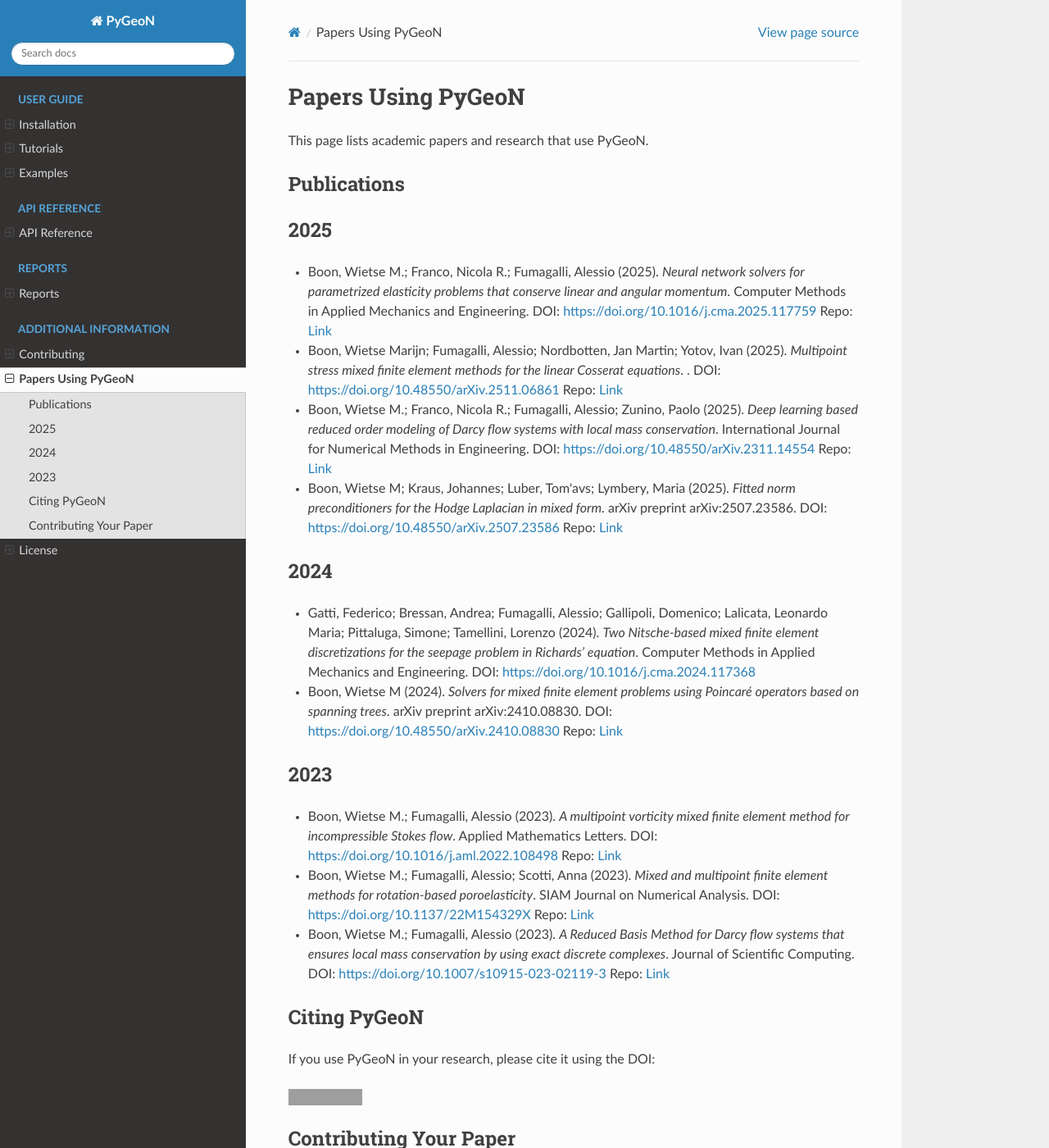
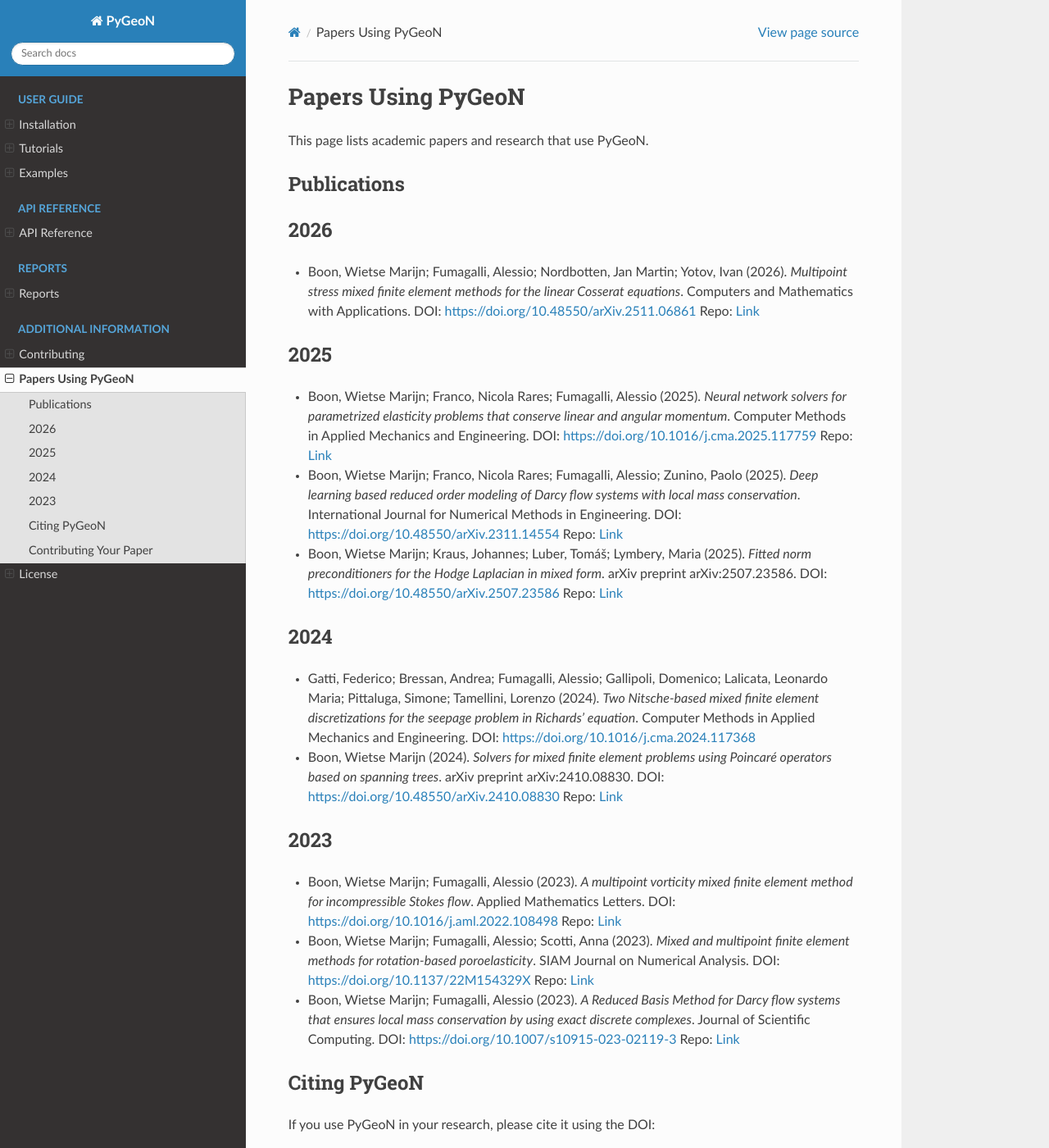
Before and after one commit to compgeo-mox/pygeon, a Sphinx documentation site: the page built from docs/papers.rst, in a window 1280 px wide and 1400 px high. Shown: the whole window at 82% size. Built offline with Sphinx 7.4.7 and the Read the Docs theme 3.1.0, drawn with Linux system fonts in a browser that asks for light colours; pages that are not in the unit, such as notebooks, are missing from menus; part of the change alters nothing that is shown; grey boxes are pictures that could not be loaded.

Commit message:
Add accepted Cosserat paper and standardize papers.bib
- Update the previously "submitted" Boon2025 entry now that the
  Cosserat paper has been accepted at Computers and Mathematics with
  Applications (2026), filling in journal/note/url.
- Standardize field order, alignment, and entry-type casing across
  all papers.bib entries; rename the two inconsistently-cased keys
  (boon2025fitted -> Boon2025b, boon2024solvers -> Boon2024b).
- Replace LaTeX accent escapes with plain UTF-8 (Tomáš, Poincaré),
  fixing broken rendering in the generated papers.rst.
- Spell out author first/middle names consistently (Wietse M. ->
  Wietse Marijn, Nicola R. -> Nicola Rares).
- Regenerate docs/papers.rst via docs/update_papers.py.

Co-Authored-By: Claude Sonnet 5 <noreply@anthropic.com>

```diff
--- a/docs/papers.bib
+++ b/docs/papers.bib
@@ -1,27 +1,15 @@
-@Article{Boon2022b,
-  author  = {Boon, Wietse M. and Fumagalli, Alessio},
-  title   = {A multipoint vorticity mixed finite element method for incompressible Stokes flow},
-  journal = {Applied Mathematics Letters},
-  year    = {2023},
-  volume  = {137},
-  doi     = {10.1016/j.aml.2022.108498},
-  url     = {https://github.com/compgeo-mox/three_fields_stokes},
-}
-
-@Article{Boon2022c,
-  author  = {Boon, Wietse M. and Fumagalli, Alessio and Scotti, Anna},
-  title   = {Mixed and multipoint finite element methods for rotation-based poroelasticity},
-  journal = {SIAM Journal on Numerical Analysis},
-  year    = {2023},
-  volume  = {61},
-  number  = {5},
-  pages   = {2485--2508},
-  doi     = {10.1137/22M154329X},
-  url     = {https://github.com/compgeo-mox/rotation_based_biot},
+@Article{Boon2025,
+  author  = {Boon, Wietse Marijn and Fumagalli, Alessio and Nordbotten, Jan Martin and Yotov, Ivan},
+  title   = {Multipoint stress mixed finite element methods for the linear Cosserat equations},
+  journal = {Computers and Mathematics with Applications},
+  year    = {2026},
+  note    = {Accepted},
+  doi     = {10.48550/arXiv.2511.06861},
+  url     = {https://github.com/compgeo-mox/cosserat},
 }
 
 @Article{Boon2024,
-  author  = {Boon, Wietse M. and Franco, Nicola R. and Fumagalli, Alessio},
+  author  = {Boon, Wietse Marijn and Franco, Nicola Rares and Fumagalli, Alessio},
   title   = {Neural network solvers for parametrized elasticity problems that conserve linear and angular momentum},
   journal = {Computer Methods in Applied Mechanics and Engineering},
   year    = {2025},
@@ -30,15 +18,24 @@
   url     = {https://github.com/compgeo-mox/conservative_ml_elasticity},
 }
 
-@Article{Boon2022,
-  author  = {Boon, Wietse M. and Fumagalli, Alessio},
-  title   = {A Reduced Basis Method for Darcy flow systems that ensures local mass conservation by using exact discrete complexes},
-  journal = {Journal of Scientific Computing},
-  year    = {2023},
-  volume  = {94},
-  number  = {3},
-  doi     = {10.1007/s10915-023-02119-3},
-  url     = {https://github.com/compgeo-mox/conservative_rom},
+@Article{Boon2023,
+  author  = {Boon, Wietse Marijn and Franco, Nicola Rares and Fumagalli, Alessio and Zunino, Paolo},
+  title   = {Deep learning based reduced order modeling of Darcy flow systems with local mass conservation},
+  journal = {International Journal for Numerical Methods in Engineering},
+  year    = {2025},
+  note    = {Accepted},
+  doi     = {10.48550/arXiv.2311.14554},
+  url     = {https://github.com/compgeo-mox/conservative_ml},
+}
+
+@Article{Boon2025b,
+  author  = {Boon, Wietse Marijn and Kraus, Johannes and Luber, Tomáš and Lymbery, Maria},
+  title   = {Fitted norm preconditioners for the Hodge Laplacian in mixed form},
+  journal = {arXiv preprint arXiv:2507.23586},
+  year    = {2025},
+  note    = {Accepted},
+  doi     = {10.48550/arXiv.2507.23586},
+  url     = {https://github.com/wmboon/preconditioning_HodgeLaplace},
 }
 
 @Article{Gatti2024,
@@ -50,40 +47,44 @@
   doi     = {10.1016/j.cma.2024.117368},
 }
 
-@Unpublished{Boon2025,
-  author = {Boon, Wietse Marijn and Fumagalli, Alessio and Nordbotten, Jan Martin and Yotov, Ivan},
-  title  = {Multipoint stress mixed finite element methods for the linear Cosserat equations},
-  note   = {Submitted to Computers and Mathematics with Applications},
-  year   = {2025},
-  doi    = {10.48550/arXiv.2511.06861},
-  url    = {https://github.com/compgeo-mox/cosserat},
+@Article{Boon2024b,
+  author  = {Boon, Wietse Marijn},
+  title   = {Solvers for mixed finite element problems using Poincaré operators based on spanning trees},
+  journal = {arXiv preprint arXiv:2410.08830},
+  year    = {2024},
+  doi     = {10.48550/arXiv.2410.08830},
+  url     = {https://github.com/wmboon/poincare},
 }
 
-@Article{Boon2023,
-  author  = {Boon, Wietse M. and Franco, Nicola R. and Fumagalli, Alessio and Zunino, Paolo},
-  title   = {Deep learning based reduced order modeling of Darcy flow systems with local mass conservation},
-  journal = {International Journal for Numerical Methods in Engineering},
-  year    = {2025},
-  note    = {Accepted},
-  doi     = {10.48550/arXiv.2311.14554},
-  url     = {https://github.com/compgeo-mox/conservative_ml},
+@Article{Boon2022b,
+  author  = {Boon, Wietse Marijn and Fumagalli, Alessio},
+  title   = {A multipoint vorticity mixed finite element method for incompressible Stokes flow},
+  journal = {Applied Mathematics Letters},
+  year    = {2023},
+  volume  = {137},
+  doi     = {10.1016/j.aml.2022.108498},
+  url     = {https://github.com/compgeo-mox/three_fields_stokes},
 }
 
-@article{boon2025fitted,
-  title={Fitted norm preconditioners for the Hodge Laplacian in mixed form},
-  author={Boon, Wietse M and Kraus, Johannes and Luber, Tom{\'a}{\v{s}} and Lymbery, Maria},
-  note   = {Accepted},
-  journal={arXiv preprint arXiv:2507.23586},
-  doi = {10.48550/arXiv.2507.23586},
-  year={2025},
-  url     = {https://github.com/wmboon/preconditioning_HodgeLaplace},
+@Article{Boon2022c,
+  author  = {Boon, Wietse Marijn and Fumagalli, Alessio and Scotti, Anna},
+  title   = {Mixed and multipoint finite element methods for rotation-based poroelasticity},
+  journal = {SIAM Journal on Numerical Analysis},
+  year    = {2023},
+  volume  = {61},
+  number  = {5},
+  pages   = {2485--2508},
+  doi     = {10.1137/22M154329X},
+  url     = {https://github.com/compgeo-mox/rotation_based_biot},
 }
 
-@article{boon2024solvers,
-  title={Solvers for mixed finite element problems using Poincaré operators based on spanning trees},
-  author={Boon, Wietse M},
-  journal={arXiv preprint arXiv:2410.08830},
-  year={2024},
-  doi = {10.48550/arXiv.2410.08830},
-  url     = {https://github.com/wmboon/poincare},
+@Article{Boon2022,
+  author  = {Boon, Wietse Marijn and Fumagalli, Alessio},
+  title   = {A Reduced Basis Method for Darcy flow systems that ensures local mass conservation by using exact discrete complexes},
+  journal = {Journal of Scientific Computing},
+  year    = {2023},
+  volume  = {94},
+  number  = {3},
+  doi     = {10.1007/s10915-023-02119-3},
+  url     = {https://github.com/compgeo-mox/conservative_rom},
 }
--- a/docs/papers.rst
+++ b/docs/papers.rst
@@ -5,18 +5,21 @@ This page lists academic papers and research that use PyGeoN.
 
 Publications
 ------------
+2026
+----
+- Boon, Wietse Marijn; Fumagalli, Alessio; Nordbotten, Jan Martin; Yotov, Ivan (2026). *Multipoint stress mixed finite element methods for the linear Cosserat equations*. Computers and Mathematics with Applications.
+  DOI: `https://doi.org/10.48550/arXiv.2511.06861 <https://doi.org/10.48550/arXiv.2511.06861>`__
+  Repo: `Link <https://github.com/compgeo-mox/cosserat>`__
+
 2025
 ----
-- Boon, Wietse M.; Franco, Nicola R.; Fumagalli, Alessio (2025). *Neural network solvers for parametrized elasticity problems that conserve linear and angular momentum*. Computer Methods in Applied Mechanics and Engineering.
+- Boon, Wietse Marijn; Franco, Nicola Rares; Fumagalli, Alessio (2025). *Neural network solvers for parametrized elasticity problems that conserve linear and angular momentum*. Computer Methods in Applied Mechanics and Engineering.
   DOI: `https://doi.org/10.1016/j.cma.2025.117759 <https://doi.org/10.1016/j.cma.2025.117759>`__
   Repo: `Link <https://github.com/compgeo-mox/conservative_ml_elasticity>`__
-- Boon, Wietse Marijn; Fumagalli, Alessio; Nordbotten, Jan Martin; Yotov, Ivan (2025). *Multipoint stress mixed finite element methods for the linear Cosserat equations*. .
-  DOI: `https://doi.org/10.48550/arXiv.2511.06861 <https://doi.org/10.48550/arXiv.2511.06861>`__
-  Repo: `Link <https://github.com/compgeo-mox/cosserat>`__
-- Boon, Wietse M.; Franco, Nicola R.; Fumagalli, Alessio; Zunino, Paolo (2025). *Deep learning based reduced order modeling of Darcy flow systems with local mass conservation*. International Journal for Numerical Methods in Engineering.
+- Boon, Wietse Marijn; Franco, Nicola Rares; Fumagalli, Alessio; Zunino, Paolo (2025). *Deep learning based reduced order modeling of Darcy flow systems with local mass conservation*. International Journal for Numerical Methods in Engineering.
   DOI: `https://doi.org/10.48550/arXiv.2311.14554 <https://doi.org/10.48550/arXiv.2311.14554>`__
   Repo: `Link <https://github.com/compgeo-mox/conservative_ml>`__
-- Boon, Wietse M; Kraus, Johannes; Luber, Tom\'a\vs; Lymbery, Maria (2025). *Fitted norm preconditioners for the Hodge Laplacian in mixed form*. arXiv preprint arXiv:2507.23586.
+- Boon, Wietse Marijn; Kraus, Johannes; Luber, Tomáš; Lymbery, Maria (2025). *Fitted norm preconditioners for the Hodge Laplacian in mixed form*. arXiv preprint arXiv:2507.23586.
   DOI: `https://doi.org/10.48550/arXiv.2507.23586 <https://doi.org/10.48550/arXiv.2507.23586>`__
   Repo: `Link <https://github.com/wmboon/preconditioning_HodgeLaplace>`__
 
@@ -24,19 +27,19 @@ Publications
 ----
 - Gatti, Federico; Bressan, Andrea; Fumagalli, Alessio; Gallipoli, Domenico; Lalicata, Leonardo Maria; Pittaluga, Simone; Tamellini, Lorenzo (2024). *Two Nitsche-based mixed finite element discretizations for the seepage problem in Richards' equation*. Computer Methods in Applied Mechanics and Engineering.
   DOI: `https://doi.org/10.1016/j.cma.2024.117368 <https://doi.org/10.1016/j.cma.2024.117368>`__
-- Boon, Wietse M (2024). *Solvers for mixed finite element problems using Poincaré operators based on spanning trees*. arXiv preprint arXiv:2410.08830.
+- Boon, Wietse Marijn (2024). *Solvers for mixed finite element problems using Poincaré operators based on spanning trees*. arXiv preprint arXiv:2410.08830.
   DOI: `https://doi.org/10.48550/arXiv.2410.08830 <https://doi.org/10.48550/arXiv.2410.08830>`__
   Repo: `Link <https://github.com/wmboon/poincare>`__
 
 2023
 ----
-- Boon, Wietse M.; Fumagalli, Alessio (2023). *A multipoint vorticity mixed finite element method for incompressible Stokes flow*. Applied Mathematics Letters.
+- Boon, Wietse Marijn; Fumagalli, Alessio (2023). *A multipoint vorticity mixed finite element method for incompressible Stokes flow*. Applied Mathematics Letters.
   DOI: `https://doi.org/10.1016/j.aml.2022.108498 <https://doi.org/10.1016/j.aml.2022.108498>`__
   Repo: `Link <https://github.com/compgeo-mox/three_fields_stokes>`__
-- Boon, Wietse M.; Fumagalli, Alessio; Scotti, Anna (2023). *Mixed and multipoint finite element methods for rotation-based poroelasticity*. SIAM Journal on Numerical Analysis.
+- Boon, Wietse Marijn; Fumagalli, Alessio; Scotti, Anna (2023). *Mixed and multipoint finite element methods for rotation-based poroelasticity*. SIAM Journal on Numerical Analysis.
   DOI: `https://doi.org/10.1137/22M154329X <https://doi.org/10.1137/22M154329X>`__
   Repo: `Link <https://github.com/compgeo-mox/rotation_based_biot>`__
-- Boon, Wietse M.; Fumagalli, Alessio (2023). *A Reduced Basis Method for Darcy flow systems that ensures local mass conservation by using exact discrete complexes*. Journal of Scientific Computing.
+- Boon, Wietse Marijn; Fumagalli, Alessio (2023). *A Reduced Basis Method for Darcy flow systems that ensures local mass conservation by using exact discrete complexes*. Journal of Scientific Computing.
   DOI: `https://doi.org/10.1007/s10915-023-02119-3 <https://doi.org/10.1007/s10915-023-02119-3>`__
   Repo: `Link <https://github.com/compgeo-mox/conservative_rom>`__
 
```
